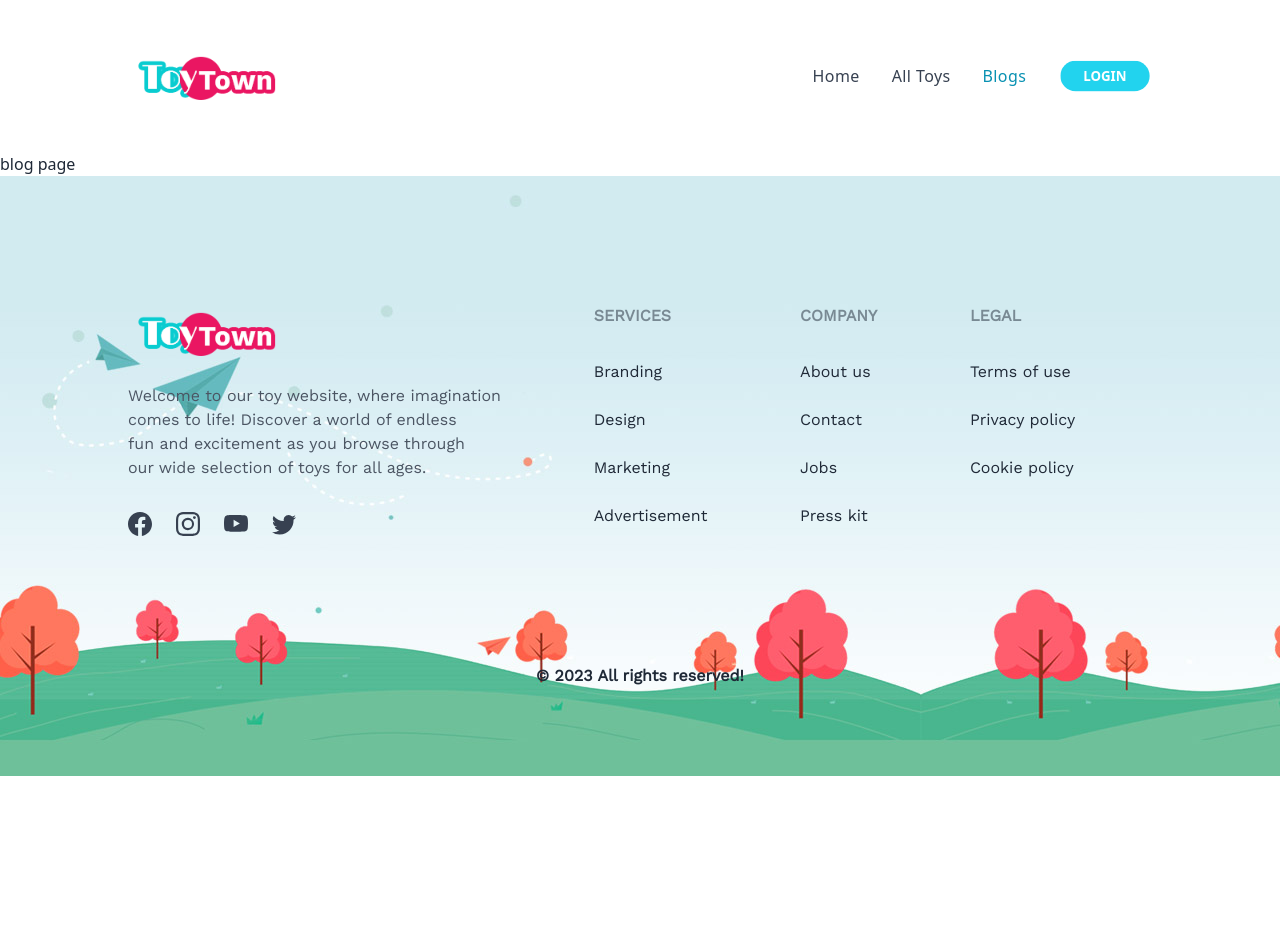
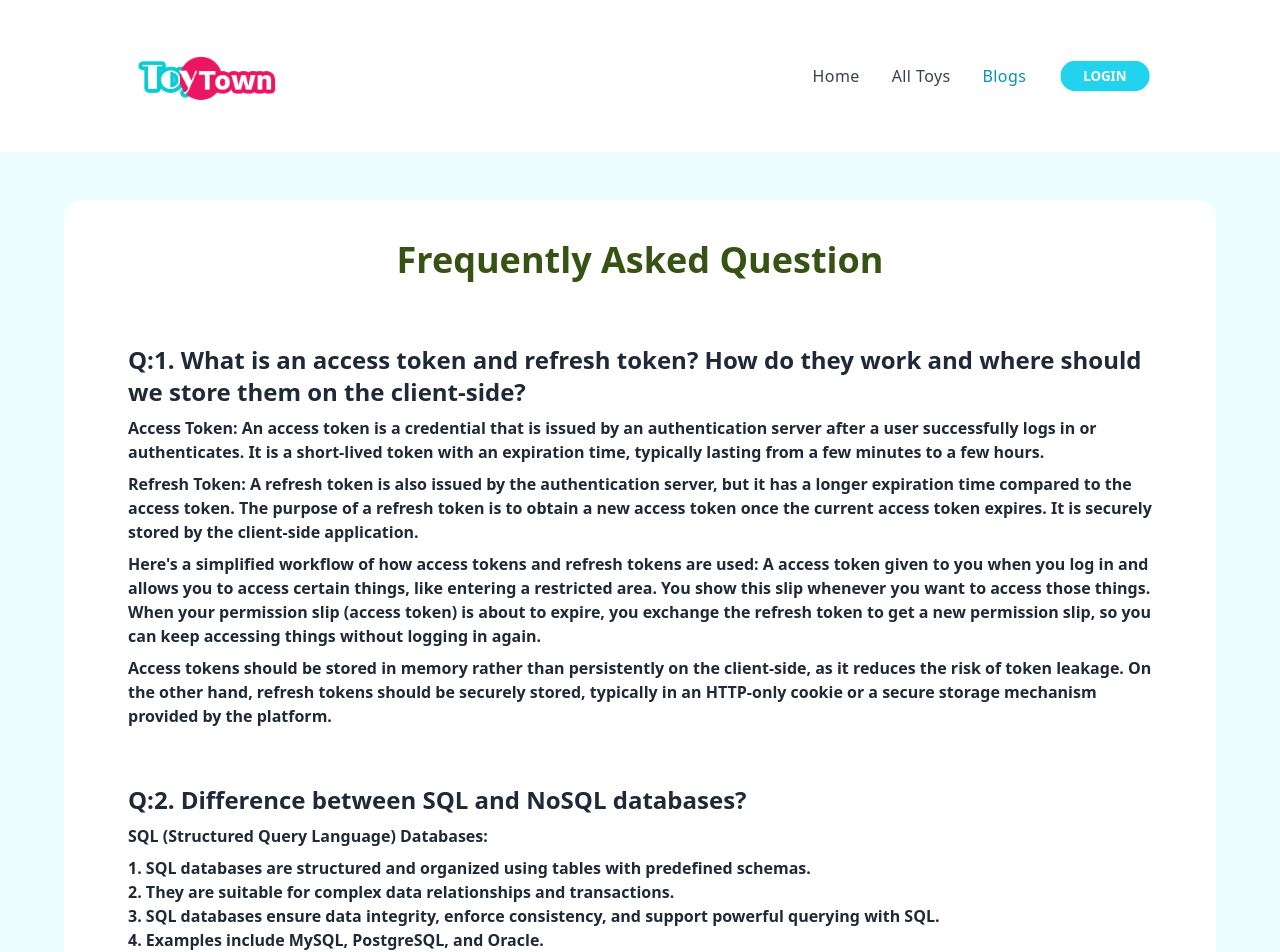
Before and after one commit to emon83/toy-town-client, a React (Vite) app: page /blog in a window 1280 px wide. Shown: the top 952 px of the page. Before the commit the page ends 800 px from the top, so only its background shows below. Built offline with nearby package versions, Linux system fonts and the light colour scheme.

Commit message:
blog page added

```diff
--- /dev/null
+++ b/src/Pages/Blog/Blog.css
@@ -0,0 +1,8 @@
+.blog__section {
+    width: 90%;
+    height: auto;
+    background-color: #ffffff;
+    margin: auto;
+    margin-top: 2rem;
+    border-radius: 20px;
+}
--- a/src/Pages/Blog/Blog.jsx
+++ b/src/Pages/Blog/Blog.jsx
@@ -1,9 +1,103 @@
+/* eslint-disable react/no-unescaped-entities */
+import "./Blog.css";
+
 const Blog = () => {
-    return (
-        <div>
-            blog page
+  return (
+    <div className="bg-cyan-50 pt-4 pb-20">
+      <div className="blog__section">
+        <div className="text-lime-900">
+          <h1 className="text-4xl font-bold text-center pt-10 pb-2 lg:pb-6">
+            Frequently Asked Question
+          </h1>
         </div>
-    );
+        <div className="px-4 lg:mx-12 my-10 pb-6">
+          <h2 className="text-2xl font-bold mb-">
+            Q:1. What is an access token and refresh token? How do they work and
+            where should we store them on the client-side?
+          </h2>
+          <div className="font-semibold mb-8 mt-2 space-y-2">
+            <p>
+              Access Token: An access token is a credential that is issued by an
+              authentication server after a user successfully logs in or
+              authenticates. It is a short-lived token with an expiration time,
+              typically lasting from a few minutes to a few hours.
+            </p>
+            <p>
+              Refresh Token: A refresh token is also issued by the
+              authentication server, but it has a longer expiration time
+              compared to the access token. The purpose of a refresh token is to
+              obtain a new access token once the current access token expires.
+              It is securely stored by the client-side application.
+            </p>
+            <p>
+              Here's a simplified workflow of how access tokens and refresh
+              tokens are used: A access token given to you when you log in and
+              allows you to access certain things, like entering a restricted
+              area. You show this slip whenever you want to access those things.
+              When your permission slip (access token) is about to expire, you
+              exchange the refresh token to get a new permission slip, so you
+              can keep accessing things without logging in again.
+            </p>
+            <p>
+              Access tokens should be stored in memory rather than persistently
+              on the client-side, as it reduces the risk of token leakage. On
+              the other hand, refresh tokens should be securely stored,
+              typically in an HTTP-only cookie or a secure storage mechanism
+              provided by the platform.
+            </p>
+          </div>
+          <br />
+          <h2 className="text-2xl font-bold mb-">
+            Q:2. Difference between SQL and NoSQL databases?
+          </h2>
+          <div className="font-semibold mb-8 mt-2 space-y-2">
+            <p>SQL (Structured Query Language) Databases:</p>
+             <p>
+             1. SQL databases are structured and organized using tables with predefined schemas. <br />
+             2. They are suitable for complex data relationships and transactions. <br />
+             3. SQL databases ensure data integrity, enforce consistency, and support powerful querying with SQL. <br />
+             4. Examples include MySQL, PostgreSQL, and Oracle.
+             </p>
+
+            <p>NoSQL (Not Only SQL) Databases:</p>
+             <p>
+             1. NoSQL databases are schema-less and store data in a flexible, non-tabular format. <br />
+             2. They are designed for scalability, high performance, and handling large amounts of unstructured or semi-structured data. <br />
+             3. NoSQL databases allow flexible data models and horizontal scaling across multiple servers. <br />
+             4. Examples include MongoDB, Cassandra, and Redis.
+             </p>
+          </div>
+          <br />
+          <h2 className="text-2xl font-bold mb-">
+            Q:3. What is express js? What is Nest JS?
+          </h2>
+          <div className="font-semibold mb-8 mt-2 space-y-2">
+            <p>
+            Express js: Express.js is a minimalist and flexible web application framework for Node.js. It simplifies the process of building web applications and APIs by providing a set of robust features and utilities. Express.js offers a lightweight and unopinionated approach, allowing developers to choose their preferred libraries and tools.
+            </p>
+           <p>
+           Nest JS: NestJS is a progressive, modular, and TypeScript-based web application framework. It is built on top of Express.js and provides additional features and architectural patterns for building scalable and maintainable applications. NestJS follows the principles of Dependency Injection and uses decorators and modules for organizing code.
+           </p>
+          </div>
+          <br />
+          <h2 className="text-2xl font-bold mb-">
+            Q:4. What is MongoDB aggregate and how does it work?
+          </h2>
+          <div className="font-semibold mb-4 mt-2 space-y-2">
+            MongoDB Aggregation: MongoDB aggregation is a framework for performing advanced data processing operations on MongoDB collections.
+            <p>
+            It allows you to perform complex data transformations, aggregations, calculations, and analytics on your data.
+            </p>
+            <p>Aggregation pipelines in MongoDB consist of multiple stages that process documents sequentially.</p>
+            <p>Each stage performs a specific operation, such as filtering, grouping, sorting, projecting, joining, or calculating aggregates.</p>
+            <p>Aggregation pipelines can be constructed using operators like $match, $group, $project, $sort, $lookup, and many more.</p>
+            <p>MongoDB aggregation provides a powerful way to process and analyze your data using a series of operations called stages. Each stage performs a specific task, and by combining these stages, you can perform complex calculations, grouping, filtering, and more on your MongoDB collections.</p>
+          </div>
+          <br />
+        </div>
+      </div>
+    </div>
+  );
 };
 
 export default Blog;
```
